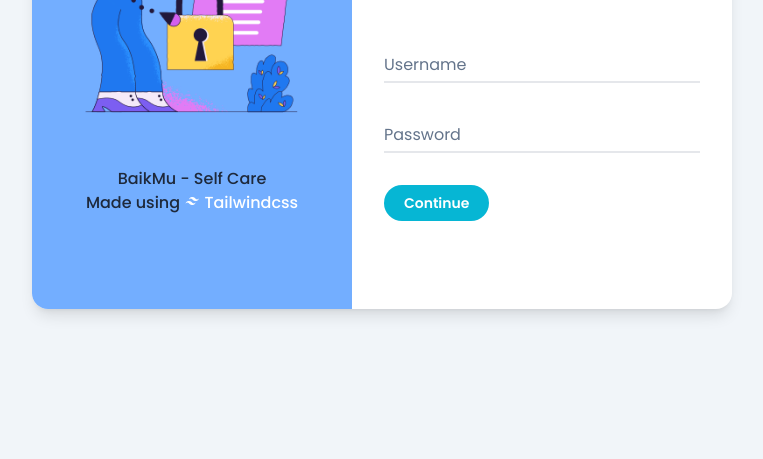
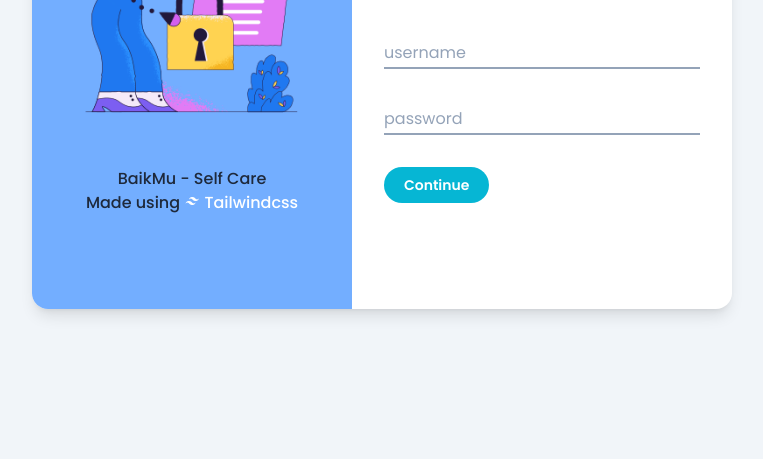
Before and after one commit to KarMint26/BaikMu-Admin-Dashboard, a website: page src/pages/login.html in a window 1280 px wide. Shown: the part 341-800 px from the top of the page, without its empty margins (258-1021 px from the left). Drawn offline with nearby package versions, Linux system fonts and the light colour scheme.

Commit message:
Login page done

```diff
--- a/src/pages/login.html
+++ b/src/pages/login.html
@@ -19,7 +19,7 @@
   <body>
     <div class="wrapper flex justify-center items-center min-h-screen">
       <div
-        class="content-form flex justify-between items-center bg-white w-[700px] h-[500px] rounded-2xl shadow-lg overflow-hidden"
+        class="content-form flex justify-between items-center bg-white w-fit h-[450px] sm:w-[700px] sm:h-[500px] rounded-2xl shadow-lg overflow-hidden sm:-translate-y-0 -translate-y-12"
       >
         <div
           class="hero-login hidden px-12 sm:flex justify-center items-center flex-col h-full bg-[#73AEFF]"
@@ -37,10 +37,10 @@
         </div>
         <form
           action="../../index.html"
-          class="flex justify-center items-start flex-col h-full p-6 px-8"
+          class="flex justify-center items-start flex-col h-full sm:py-6 sm:px-8 py-4 px-9"
         >
           <div
-            class="title flex flex-col items-center justify-center w-full -translate-y-10 -mb-3"
+            class="title flex flex-col items-center justify-center w-full sm:-translate-y-10 -translate-y-6 sm:mb-0 mb-2"
           >
             <img
               src="../assets/LogoTransparent.png"
@@ -52,32 +52,36 @@
               <h3>Aplikasi Kesehatan Mental</h3>
             </div>
           </div>
-          <div class="field mb-3 flex justify-center items-start flex-col">
-            <label class="text-slate-500 translate-y-7" for="uname"
-              >Username</label
-            >
+          <div class="field flex justify-center items-start flex-col my-1">
             <input
-              class="bg-transparent outline-none border-b-2 py-1 z-[999]"
+              class="bg-transparent sm:w-auto w-[250px] peer outline-none border-b-2 border-slate-400 py-1 z-[999]"
               type="text"
               name="username"
               id="uname"
+              required
             />
+            <span
+              class="peer-focus:text-slate-600 -translate-y-7 peer-focus:scale-75 peer-focus:-translate-y-12 peer-focus:-translate-x-[0.65rem] peer-valid:scale-75 peer-valid:-translate-y-12 peer-valid:-translate-x-[0.65rem] transition-all ease-in text-slate-400"
+              >username</span
+            >
           </div>
-          <div class="field mb-3 flex justify-center items-start flex-col">
-            <label class="text-slate-500 translate-y-7" for="passwd"
-              >Password</label
-            >
+          <div class="field mb-3 flex justify-center items-start flex-col my-1">
             <input
-              class="bg-transparent outline-none border-b-2 py-1 z-[999]"
+              class="bg-transparent sm:w-auto w-[250px] peer outline-none border-b-2 border-slate-400 py-1 z-[999]"
               type="password"
               name="password"
               id="passwd"
+              required
             />
+            <span
+              class="peer-focus:text-slate-600 -translate-y-7 peer-focus:scale-75 peer-focus:-translate-y-12 peer-focus:-translate-x-[0.65rem] peer-valid:scale-75 peer-valid:-translate-y-12 peer-valid:-translate-x-[0.65rem] transition-all ease-in text-slate-400"
+              >password</span
+            >
           </div>
           <div class="btn self-start mt-5">
             <button
               type="submit"
-              class="bg-cyan-500 hover:bg-cyan-600 transition-all rounded-full px-5 py-2 text-white text-sm font-semibold"
+              class="bg-cyan-500 hover:bg-cyan-600 transition-all rounded-full px-5 py-2 text-white text-sm font-semibold -translate-y-6"
             >
               Continue
             </button>
```
Also changed, not shown: src/styles/style.css.
